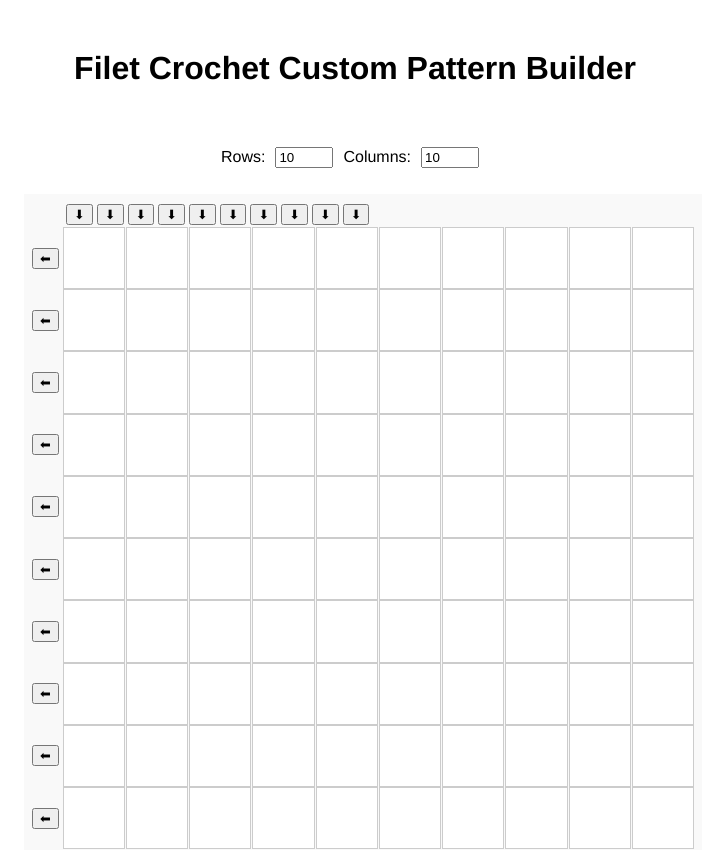
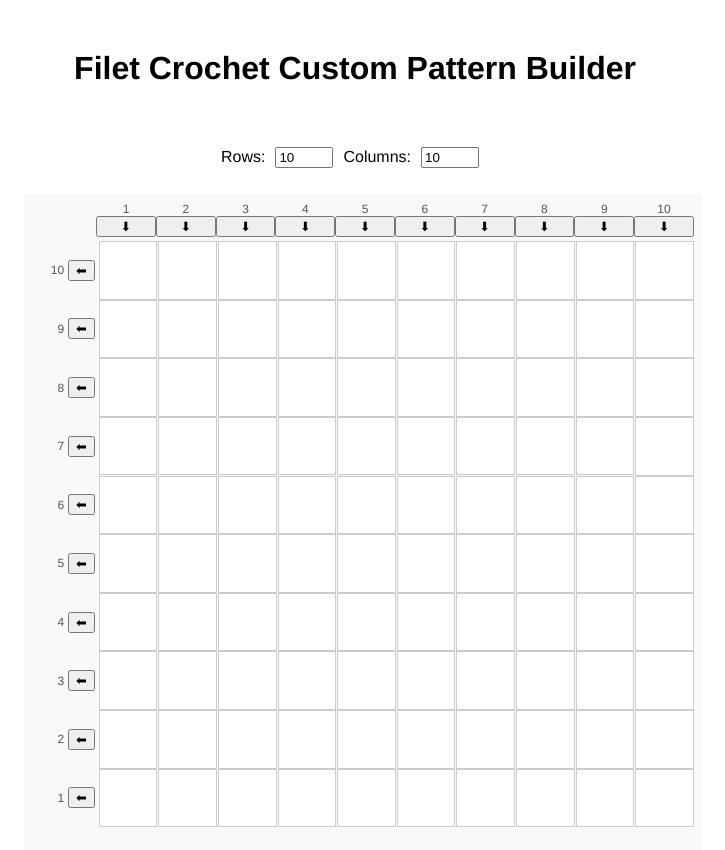
Before and after one commit to samanthacabrera/filet-crochet-pattern-builder, a React (Vite) app: page / in a window 1280 px wide. Shown: the whole page, without its empty margins (285-1010 px from the left). Built offline with nearby package versions, Linux system fonts and the light colour scheme.

Commit message:
add row and column numbering (bottom to top for rows)

```diff
--- a/src/App.jsx
+++ b/src/App.jsx
@@ -79,21 +79,73 @@ function App() {
           padding: "0.5rem",
         }}
       >
-        <div className="pixel-grid">
-          <div style={{ display: "flex", marginLeft: "2rem" }}>
+        {/* col label */}
+        <div style={{ display: "flex", marginLeft: "4rem" }}>
+          <div
+            style={{
+              display: "grid",
+              gridTemplateColumns: `repeat(${cols}, minmax(20px, 1fr))`,
+              flex: 1,
+            }}
+          >
+            {Array.from({ length: cols }).map((_, colIndex) => (
+              <div
+                key={colIndex}
+                style={{
+                  textAlign: "center",
+                  fontSize: "0.75rem",
+                  color: "#555",
+                }}
+              >
+                {colIndex + 1}
+              </div>
+            ))}
+          </div>
+        </div>
+
+        {/* col toggle */}
+        <div style={{ display: "flex", marginLeft: "4rem", marginBottom: "4px" }}>
+          <div
+            style={{
+              display: "grid",
+              gridTemplateColumns: `repeat(${cols}, minmax(20px, 1fr))`,
+              flex: 1,
+            }}
+          >
             {Array.from({ length: cols }).map((_, colIndex) => (
               <button
                 key={colIndex}
                 onClick={() => toggleCol(colIndex)}
-                style={{ margin: "2px", fontSize: "0.8rem" }}
+                style={{ fontSize: "0.8rem" }}
               >
                 ⬇
               </button>
             ))}
           </div>
+        </div>
 
-          {grid.map((row, rowIndex) => (
-            <div key={rowIndex} style={{ display: "flex", alignItems: "center" }}>
+        {grid
+          .map((row, rowIndex) => ({ row, rowIndex }))
+          .reverse()
+          .map(({ row, rowIndex }, displayIndex) => (
+            <div
+              key={rowIndex}
+              style={{ display: "flex", alignItems: "center" }}
+            >
+              {/* row label */}
+              <div
+                style={{
+                  width: "2rem",
+                  textAlign: "right",
+                  marginRight: "4px",
+                  fontSize: "0.75rem",
+                  color: "#555",
+                }}
+              >
+                {rows - displayIndex}
+              </div>
+
+              {/* row toggle */}
               <button
                 onClick={() => toggleRow(rowIndex)}
                 style={{ marginRight: "4px", fontSize: "0.8rem" }}
@@ -124,9 +176,7 @@ function App() {
               </div>
             </div>
           ))}
-        </div>
       </div>
-
     </div>
   );
 }
```
